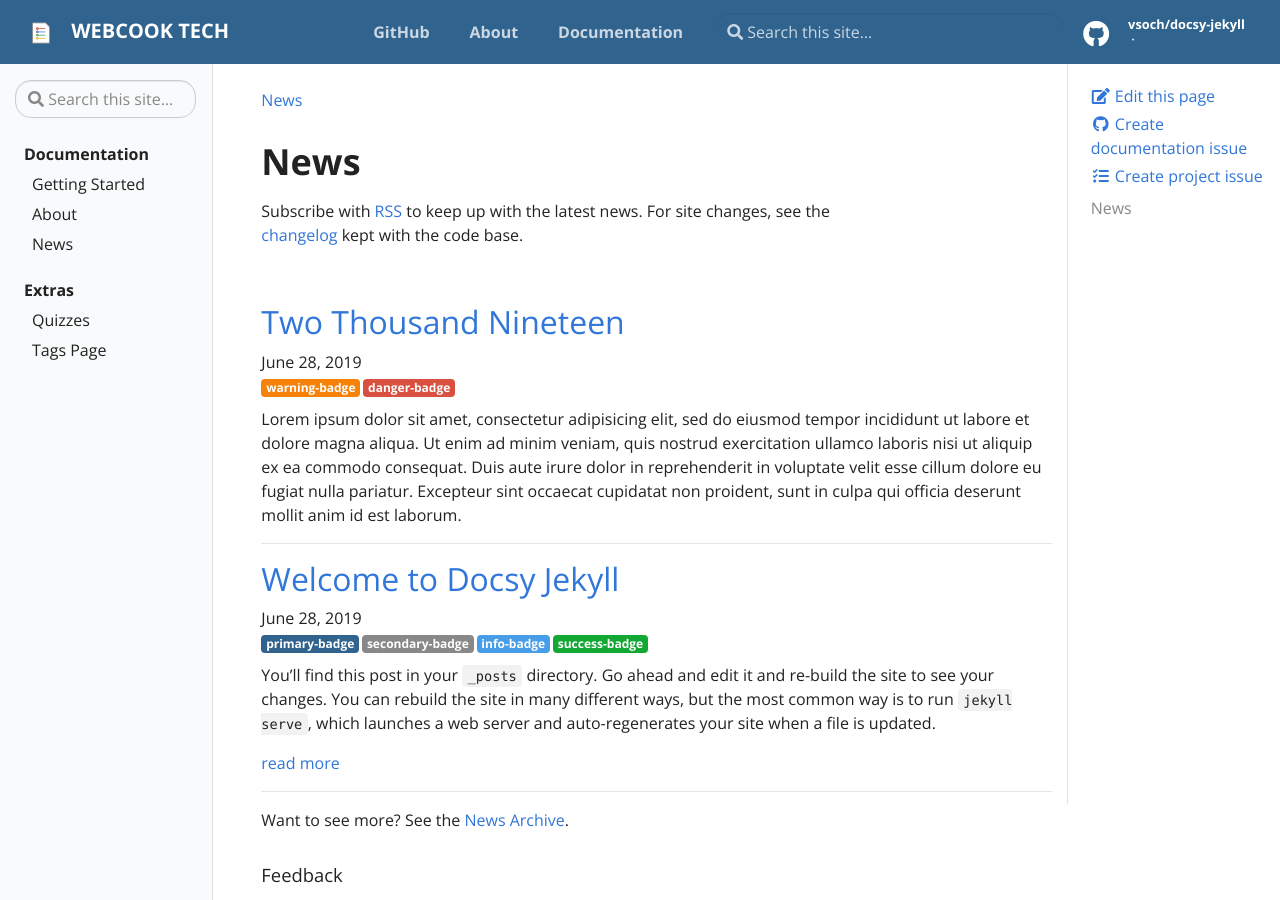
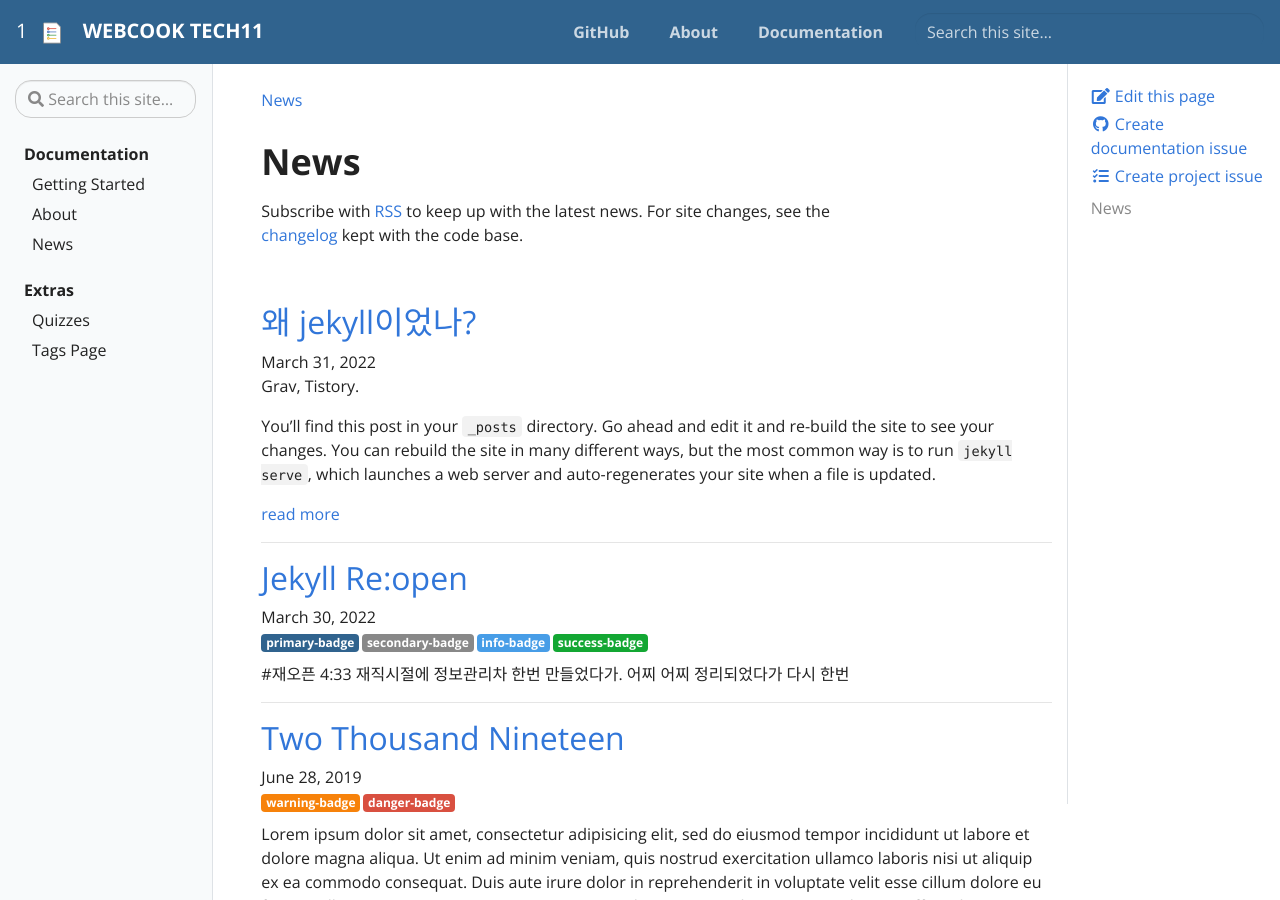
Before and after one commit to webcook/webcook.github.io, a Jekyll site: the page built from pages/news.md, in a window 1280 px wide and 900 px high. Built offline with Jekyll 4.4.1, drawn with Linux system fonts in a browser that asks for light colours.

Commit message:
git repo Check

```diff
--- a/_includes/header.html
+++ b/_includes/header.html
@@ -1,48 +1,60 @@
 <header>
-        <nav class="js-navbar-scroll navbar navbar-expand navbar-dark flex-column flex-md-row td-navbar">
+  <nav
+    class="js-navbar-scroll navbar navbar-expand navbar-dark flex-column flex-md-row td-navbar"
+  >
     <a class="navbar-brand" href="{{ site.baseurl }}/">
-            <span class="navbar-logo"></span>{% include logo.svg %}<span class="text-uppercase font-weight-bold">{{ site.title }}</span>
+      <span class="navbar-logo"></span>1{% include logo.svg %}<span
+        class="text-uppercase font-weight-bold"
+        >{{ site.title }}11</span
+      >
     </a>
     <div class="td-navbar-nav-scroll ml-md-auto" id="main_navbar">
-		<ul class="navbar-nav mt-2 mt-lg-0">{% if site.repo %}
+      <ul class="navbar-nav mt-2 mt-lg-0">
+        {% if site.repo %}
         <li class="nav-item mr-4 mb-2 mb-lg-0">
-                            <a class="nav-link" href="{{ site.repo }}" target="_blank"><span>GitHub</span></a>
-			</li>{% endif %}{% for link in site.data.navigation %}
+          <a class="nav-link" href="{{ site.repo }}" target="_blank"
+            ><span>GitHub</span></a
+          >
+        </li>
+        {% endif %} {% for link in site.data.navigation %}
         <li class="nav-item mr-4 mb-2 mb-lg-0">
-                            <a class="nav-link" href="{% if link.url %}{{ site.baseurl }}/{{ link.url }}{% else %}{{ link.external_url }}{% endif %}" ><span>{{ link.title }}</span></a>
-			</li>{% endfor %}
+          <a
+            class="nav-link"
+            href="{% if link.url %}{{ site.baseurl }}/{{ link.url }}{% else %}{{ link.external_url }}{% endif %}"
+            ><span>{{ link.title }}</span></a
+          >
+        </li>
+        {% endfor %}
       </ul>
     </div>
     <div class="navbar-nav d-none d-lg-block">
- <input type="search" class="form-control td-search-input" placeholder="&#xf002 Search this site…" aria-label="Search this site…" autocomplete="off">
+      <input
+        type="search"
+        class="form-control td-search-input"
+        placeholder="Search this site…"
+        aria-label="Search this site…"
+        autocomplete="off"
+      />
     </div>
-
-	<div class="navbar-nav d-none d-lg-block">
-          <a class="gh-source" data-gh-source="github" href="{{ site.repo }}" title="Go to repository" data-md-state="done">
-          <div class="gh-source__repository">
-            <i class="fab fa fa-github fa-2x" style='padding-right:20px; float:left; margin-top:5px'></i>
-            {{ site.github_user }}/{{ site.github_repo }}
-          <ul class="gh-source__facts"><li class="gh-source__fact" id='stars'></li><li id="forks" class="gh-source__fact"></li></ul></div></a>
-        </div>
-      </div>
-
-
   </nav>
 </header>
 
 <script>
   $(document).ready(function() {
-  var url = "https://api.github.com/search/repositories?q={{ site.github_user }}/{{ site.github_repo }}";
+    var url =
+      "https://api.github.com/search/repositories?q={{ site.github_user }}/{{ site.github_repo }}";
     fetch(url, {
-      headers: {"Accept":"application/vnd.github.preview"}
-  }).then(function(e) {
-    return e.json()
-  }).then(function(r) {
-     console.log(r.items[0])
-     stars = r.items[0]['stargazers_count']
-     forks = r.items[0]['forks_count']
-     $('#stars').text(stars + " Stars")
-     $('#forks').text(forks + " Forks")
+      headers: { Accept: "application/vnd.github.preview" }
+    })
+      .then(function(e) {
+        return e.json();
+      })
+      .then(function(r) {
+        console.log(r.items[0]);
+        stars = r.items[0]["stargazers_count"];
+        forks = r.items[0]["forks_count"];
+        $("#stars").text(stars + " Stars");
+        $("#forks").text(forks + " Forks");
       });
   });
 </script>
--- /dev/null
+++ b/_posts/2022-03-30-newpost.md
@@ -0,0 +1,18 @@
+---
+title: Jekyll Re:open
+date: '2022-03-30 19:30:00'
+categories:
+- jekyll
+- update
+badges:
+- type: primary
+  tag: primary-badge
+- type: secondary
+  tag: secondary-badge
+- type: info
+  tag: info-badge
+- type: success
+  tag: success-badge
+---
+#재오픈
+4:33 재직시절에 정보관리차 한번 만들었다가. 어찌 어찌 정리되었다가 다시 한번
--- /dev/null
+++ b/_posts/2022-03-31-whyJekyll.md
@@ -0,0 +1,19 @@
+---
+title: 왜 jekyll이었나?
+---
+
+Grav,
+Tistory.
+
+
+You’ll find this post in your `_posts` directory. Go ahead and edit it and re-build the site to see your changes. You can rebuild the site in many different ways, but the most common way is to run `jekyll serve`, which launches a web server and auto-regenerates your site when a file is updated.
+
+<!--more-->
+
+To add new posts, simply add a file in the `_posts` directory that follows the convention `YYYY-MM-DD-name-of-post.ext` and includes the necessary front matter. Take a look at the source for this post to get an idea about how it works.
+
+Jekyll also offers powerful support for code snippets:
+
+
+개인.
+naver.blog
```
Also changed, not shown: _drafts/a-draft-post.md (added, +1 -0 lines). Lines whose indentation alone changed are shown as unchanged.
